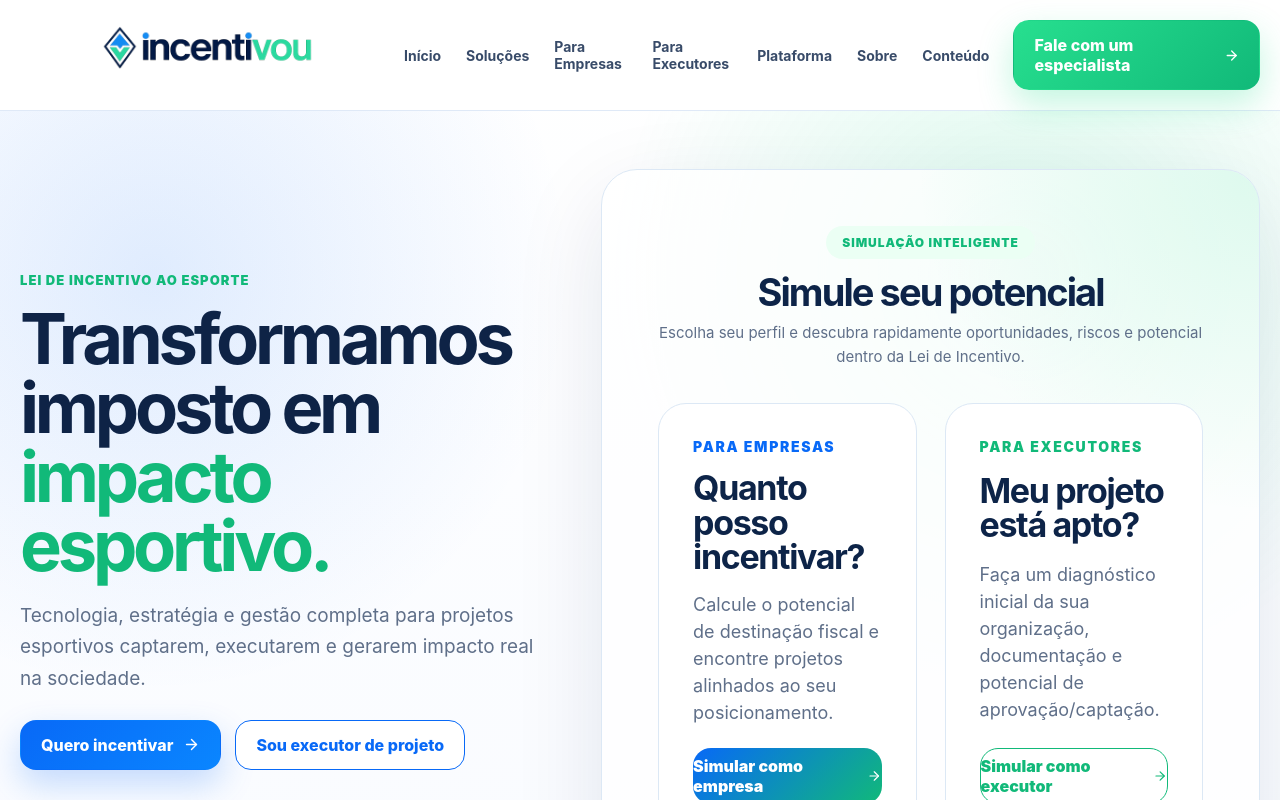
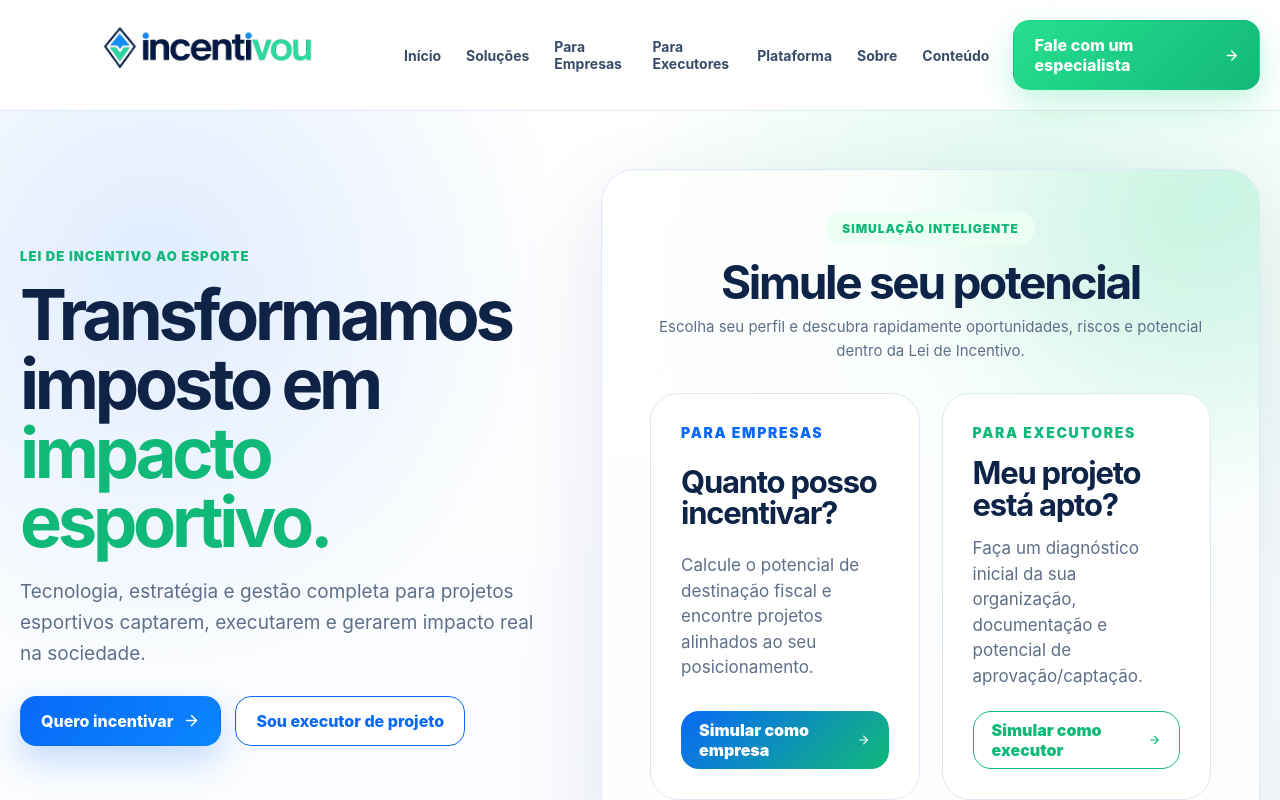
Before and after one commit to Brunoleoguilherme/incentivou-site, a Next.js app: page / in a window 1280 px wide. Shown: the top 800 px of the page. Built offline with nearby package versions, Linux system fonts and the light colour scheme.

Commit message:
Ajusta visual premium do hero

```diff
--- a/app/globals.css
+++ b/app/globals.css
@@ -3564,3 +3564,50 @@ main {
   gap: 8px !important;
   width: fit-content !important;
 }
+
+/* =========================================================
+   HERO - CARD SIMULAÇÃO MAIS PREMIUM
+========================================================= */
+
+.hero .premiumSystem {
+  max-width: 820px !important;
+  padding: 42px 48px 46px !important;
+  border-radius: 34px !important;
+  background:
+    radial-gradient(circle at 88% 8%, rgba(20,199,132,.13), transparent 36%),
+    rgba(255,255,255,.78) !important;
+}
+
+.hero .simulatorOnlyHeader {
+  margin-bottom: 30px !important;
+}
+
+.hero .simulatorOnlyHeader h3 {
+  font-size: 46px !important;
+  line-height: 1 !important;
+}
+
+.hero .simulatorProfileGrid {
+  gap: 22px !important;
+}
+
+.hero .profileSimCard {
+  min-height: 300px !important;
+  padding: 30px !important;
+}
+
+.hero .profileSimCard strong {
+  font-size: 31px !important;
+}
+
+.hero .profileSimCard p {
+  font-size: 17px !important;
+}
+
+.hero .profileSimCard span {
+  min-height: 58px !important;
+  padding: 0 18px !important;
+  border-radius: 18px !important;
+  font-size: 16px !important;
+  font-weight: 900 !important;
+}
--- a/app/page.js
+++ b/app/page.js
@@ -60,7 +60,7 @@ export default function Home() {
 
                 <div>
                   <span><Rocket size={21} /></span>
-                  <h3>Carro-chefe</h3>
+                  <h3>Solução Integrada</h3>
                   <p>
                     Diagnóstico, captação e execução integrada para empresas que
                     querem transformar imposto em reputação, impacto e valor.
```
